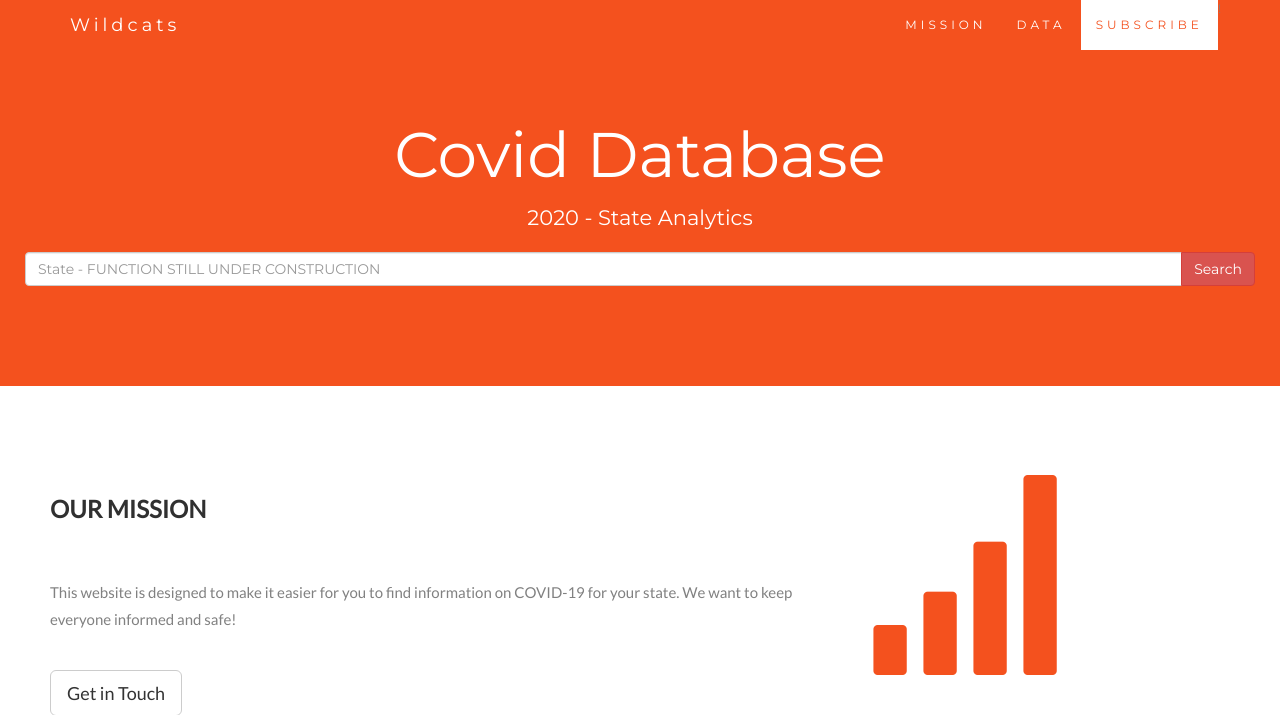
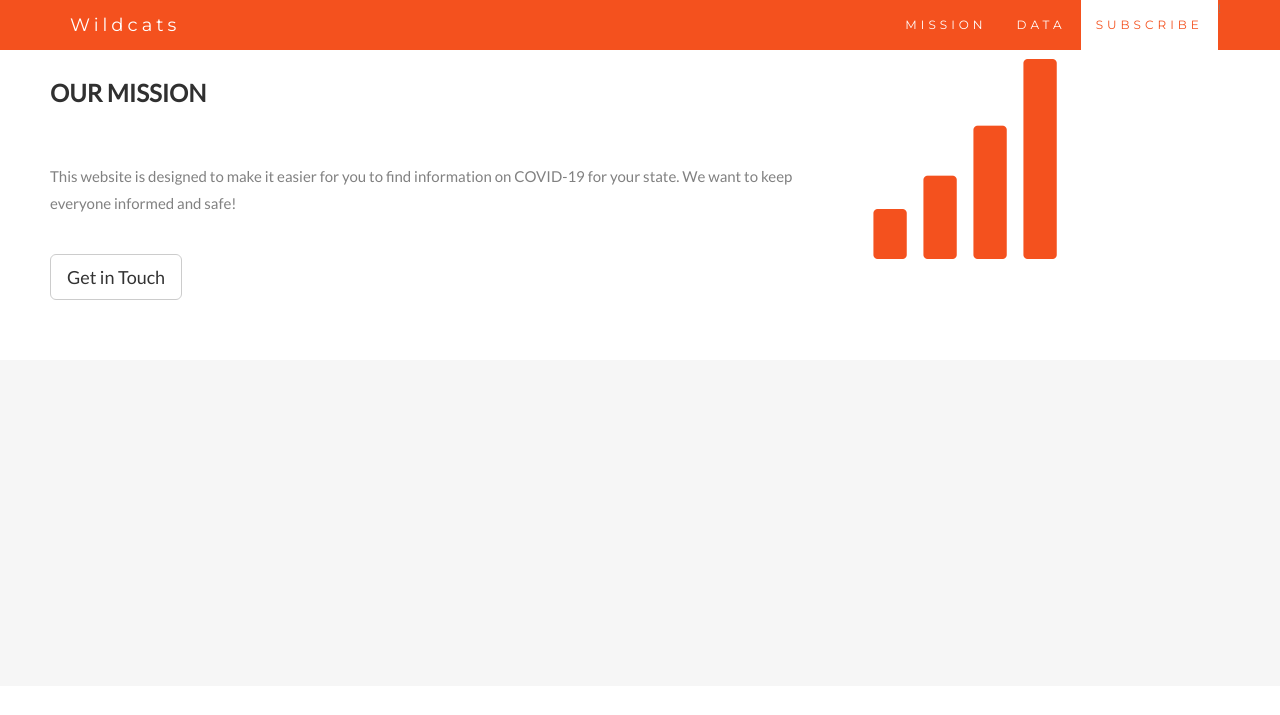
Before and after one commit to ryanmgds/P4-Wildcats, a Flask app: page / in a window 1280 px wide. Shown: the top 715 px of the page. Run offline with Flask 2, Linux system fonts and the light colour scheme; some libraries are stand-ins or nearby versions.

Commit message:
Deleted search bar (switchign to drop down menu)

```diff
--- a/templates/home.html
+++ b/templates/home.html
@@ -216,18 +216,6 @@
 
 <body>
 
-<div class="jumbotron text-center">
-  <h1>Covid Database</h1>
-  <p>2020 - State Analytics </p>
-  <form>
-    <div class="input-group">
-      <input class="form-control" size="50" placeholder="State - FUNCTION STILL UNDER CONSTRUCTION">
-      <div class="input-group-btn">
-        <button type="button" class="btn btn-danger">Search</button>
-      </div>
-    </div>
-  </form>
-</div>
 
 <!-- Container (About Section) -->
 <div id="about" class="container-fluid">
```
